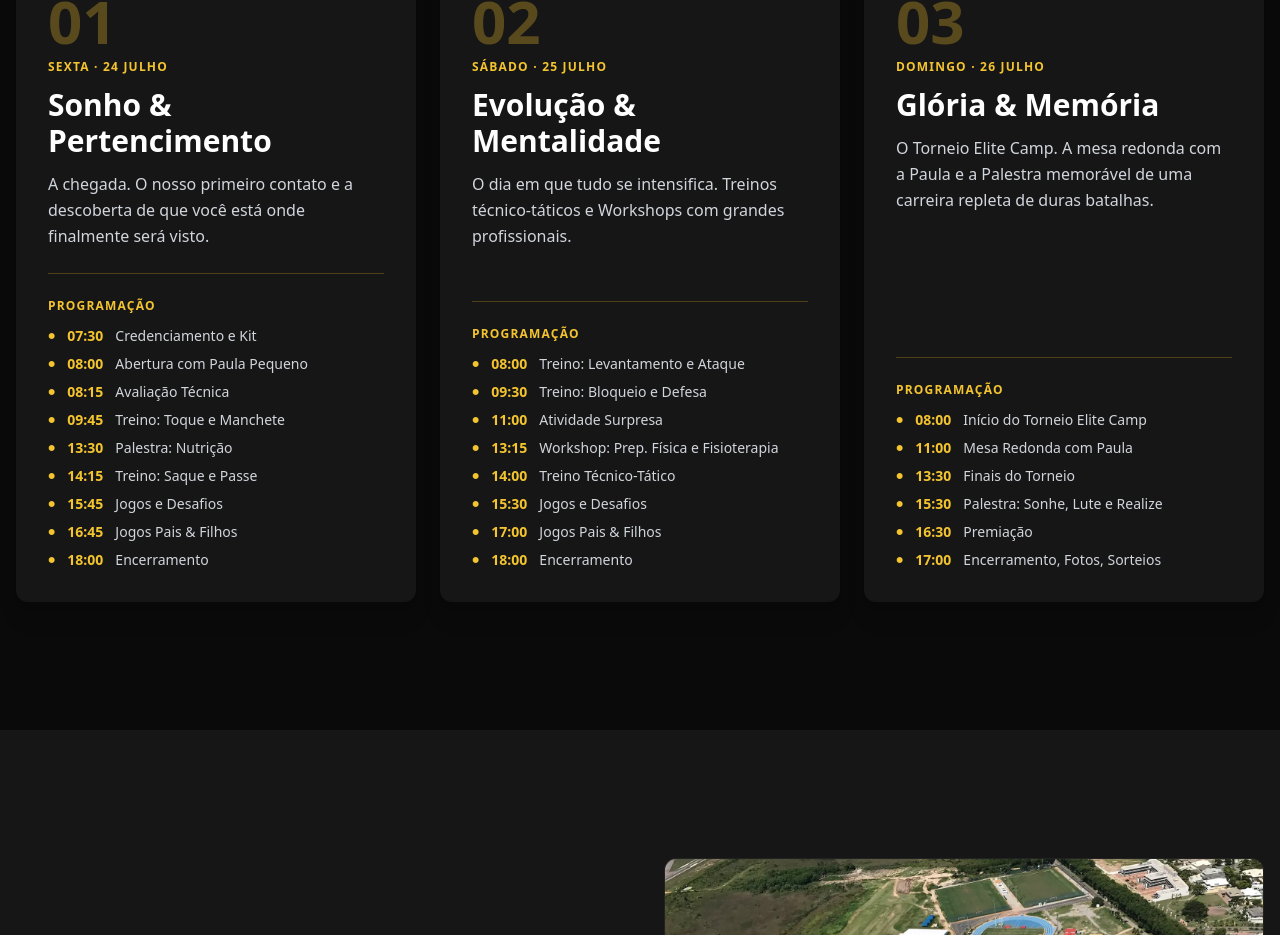
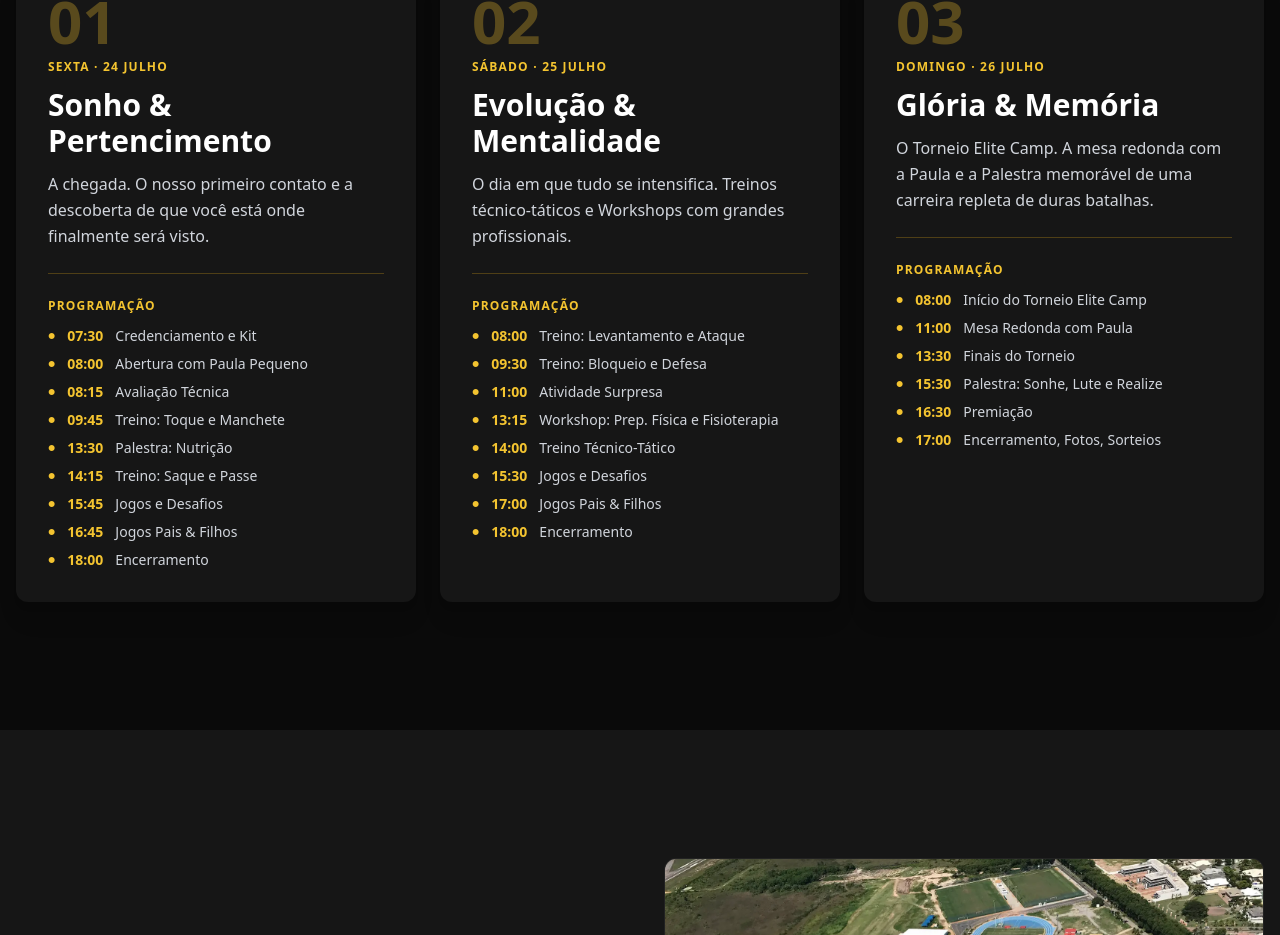
Before and after one commit to alexandrefolhas-02/camp-paulapequeno-v2, a React (Vite) app: page / in a window 1280 px wide. Shown: the part 5110-6045 px from the top of the page. Built offline with nearby package versions, Linux system fonts and the light colour scheme; no server answers.

Commit message:
fix: align horizontal lines in Experiencia3Dias cards

```diff
--- a/src/components/Experiencia3Dias.tsx
+++ b/src/components/Experiencia3Dias.tsx
@@ -83,13 +83,13 @@ export default function Experiencia3Dias() {
               <h3 className="font-display text-2xl md:text-3xl font-bold text-white mt-3">
                 {dia.titulo}
               </h3>
-              <p className="mt-3 text-sm md:text-base text-gray-300 leading-relaxed flex-grow">
+              <p className="mt-3 text-sm md:text-base text-gray-300 leading-relaxed">
                 {dia.desc}
               </p>
 
               <div className="my-6 border-t border-gold-600/30 w-full" />
 
-              <div>
+              <div className="flex-grow">
                 <div className="text-xs text-gold-500 font-semibold uppercase tracking-widest mb-3">
                   PROGRAMAÇÃO
                 </div>
```
